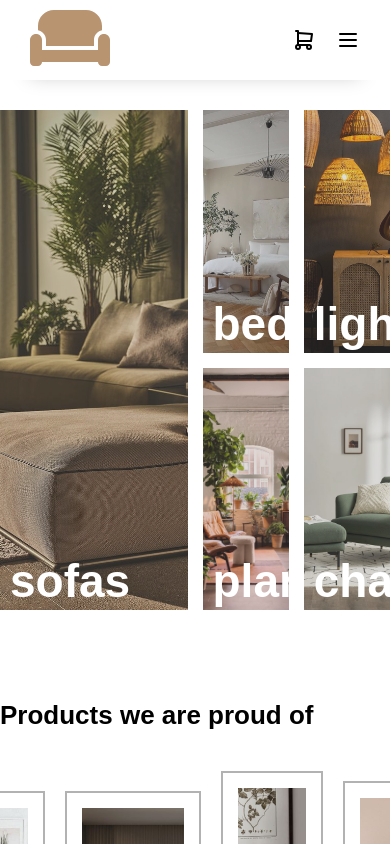
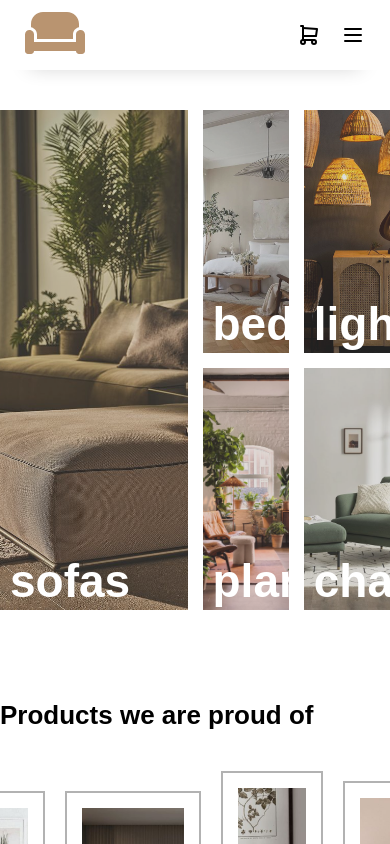
Before and after one commit to mhserrano/e-commerce, a React (Vite) app: page / in a window 390 px wide. Shown: the top 844 px of the page. Built offline with nearby package versions, Linux system fonts and the light colour scheme; a web font is replaced by a local one.

Commit message:
Added smooth behavior to the navbar when scrolling

```diff
--- a/src/components/Navbar.css
+++ b/src/components/Navbar.css
@@ -1,5 +1,5 @@
 .navbar {
-  box-shadow: 0px 25px 20px -30px rgba(0, 0, 0, 0.25);
+  box-shadow: 0px 25px 20px -30px rgba(0, 0, 0, 0.3);
   position: fixed;
   top: 0;
   width: 100%;
@@ -14,7 +14,13 @@
   display: flex;
   align-items: center;
   justify-content: space-between;
+  transition: all 150ms linear;
 }
+
+.smooth-nav-behavior {
+  height: 80px;
+}
+
 .nav-links {
   display: flex;
   justify-content: space-between;
@@ -72,8 +78,11 @@
 
 @media (max-width: 600px) {
   .nav-container {
-    height: 80px;
-    padding: 30px;
+    height: 70px;
+  }
+  .nav-container .logo-img {
+    width: 60px;
+    height: auto;
   }
   .hamburger-menu {
     display: flex;
--- a/src/components/Navbar.jsx
+++ b/src/components/Navbar.jsx
@@ -12,6 +12,17 @@ import {
 
 function Navbar() {
   const [fullMenu, setFullMenu] = useState(false);
+  const [smoothNav, setSmoothNav] = useState(false);
+
+  const handleScroll = () => {
+    if (window.scrollY > 10) {
+      setSmoothNav(true);
+    } else {
+      setSmoothNav(false);
+    }
+  };
+
+  window.addEventListener("scroll", handleScroll);
 
   return (
     <>
@@ -28,7 +39,9 @@ function Navbar() {
             <Link to="/categories/product/8">product page</Link>
           </div>
         </div>
-        <div className="nav-container">
+        <div
+          className={`nav-container ${smoothNav ? `smooth-nav-behavior` : ""}`}
+        >
           <Link
             to="/"
             onClick={() => {
```
